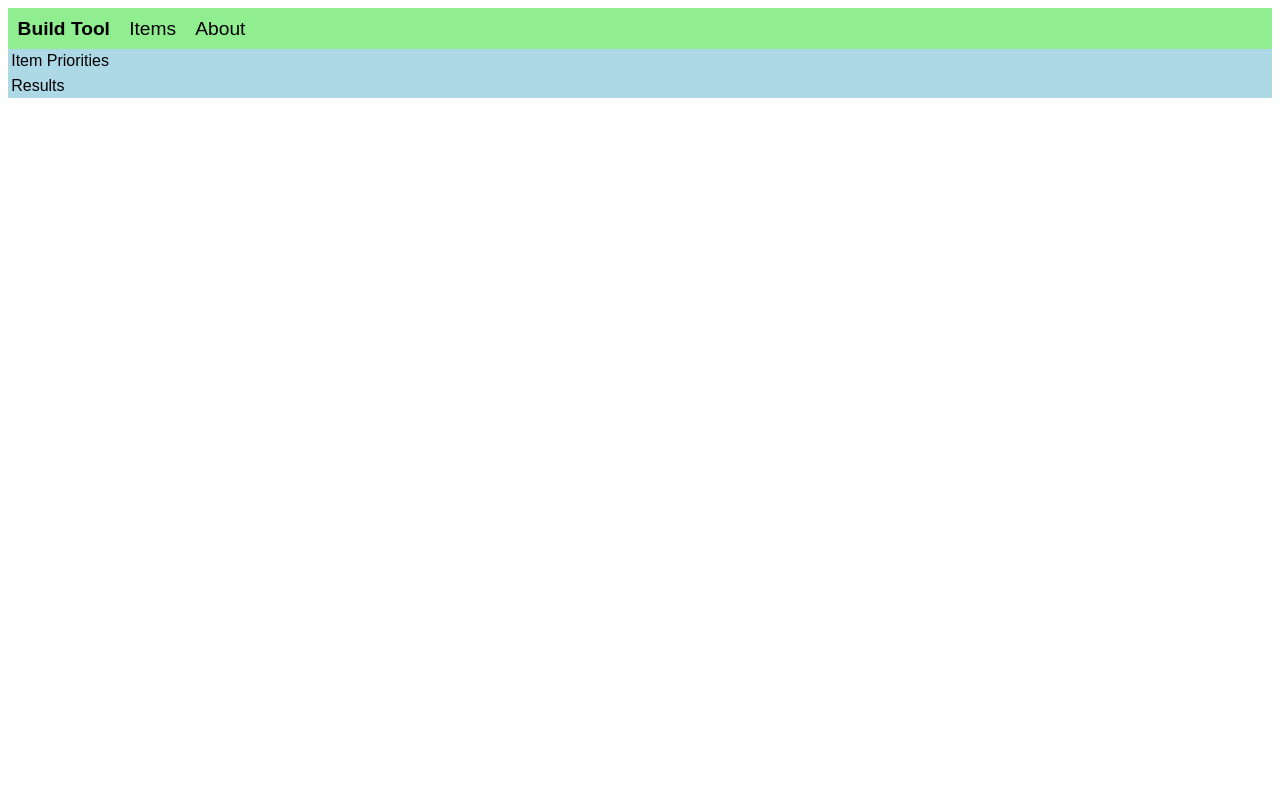
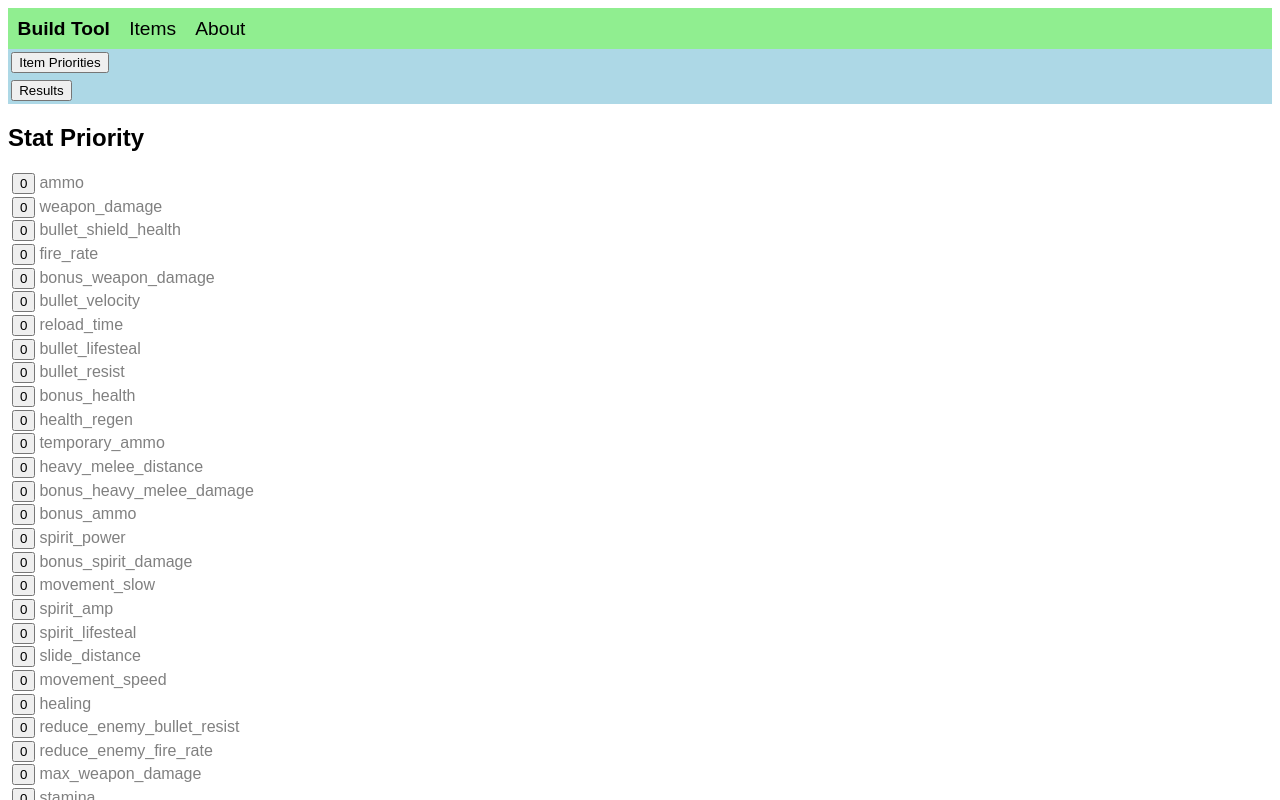
Before and after one commit to shrimpactivity/deadlock-anvil, a React (Vite) app: page /build in a window 1280 px wide. Shown: the top 800 px of the page. Built offline with nearby package versions, Linux system fonts and the light colour scheme.

Commit message:
fixed side nav bar

```diff
--- a/src/components/nav/SideNavBar.tsx
+++ b/src/components/nav/SideNavBar.tsx
@@ -1,36 +1,21 @@
-import { NavLink } from "react-router-dom";
+import "./SideNavBar.css";
 
-import "./SideNavBar.css";
-import { useState } from "react";
+interface Props {
+    pages: string[];
+    activePage?: string;
+    onPageChange: (page: string) => void;
+}
 
-export default function SideNavBar() {
-    const pages = ["Item Priorities", "Results"];
-    const [activePage, setActivePage] = useState(pages[0]);
-
+export default function SideNavBar({ pages, activePage, onPageChange }: Props) {
     return (
         <div className="side-nav-bar">
             <nav>
                 <ul className="side-nav-bar-items">
-                    <li>
-                        <NavLink
-                            to="/build/priorities"
-                            className={({ isActive, isPending }) =>
-                                isActive ? "active" : isPending ? "pending" : ""
-                            }
-                        >
-                            Item Priorities
-                        </NavLink>
-                    </li>
-                    <li>
-                        <NavLink
-                            to="/build/result"
-                            className={({ isActive, isPending }) =>
-                                isActive ? "active" : isPending ? "pending" : ""
-                            }
-                        >
-                            Results
-                        </NavLink>
-                    </li>
+                    {pages.map((page) => (
+                        <li key={page} className={page === activePage ? "active" : ""}>
+                            <button onClick={() => onPageChange(page)}>{page}</button>
+                        </li>
+                    ))}
                 </ul>
             </nav>
         </div>
--- a/src/config/build-order.config.ts
+++ /dev/null
@@ -1 +0,0 @@
-export const COST_BREAKPOINTS = [];
--- /dev/null
+++ b/src/config/build.config.ts
@@ -0,0 +1,3 @@
+export const COST_BREAKPOINTS = [5000, 15000];
+
+export const UTILITY_ITEMS = [];
--- /dev/null
+++ b/src/hooks/use-page-nav.ts
@@ -0,0 +1,7 @@
+import { useState } from "react";
+
+export function usePageNav(pages: string[], defaultPage?: string) {
+    const [activePage, setActivePage] = useState(defaultPage);
+
+    return { pages, activePage, onPageChange: (page: string) => setActivePage(page) };
+}
--- a/src/lib/calc.ts
+++ b/src/lib/calc.ts
@@ -73,6 +73,7 @@ function calculateItemStatPriority(item: Item, priority: StatPriority): number {
  */
 function calculateItemConditionPriority(item: Item, priority: ConditionPriority) {
     let result = 0;
+
     const passiveCondition = item.passive?.condition;
     if (passiveCondition && priority[passiveCondition]) {
         result += priority[passiveCondition];
@@ -82,7 +83,7 @@ function calculateItemConditionPriority(item: Item, priority: ConditionPriority)
     if (activeCondition && priority[activeCondition]) {
         result += priority[activeCondition];
     }
-    console.log("condition:", result);
+
     return result;
 }
 
--- a/src/lib/utils.ts
+++ b/src/lib/utils.ts
@@ -1,5 +1,11 @@
+import { Item } from "../types/item";
+
 export function underscoreToUpperCase(str: string): string {
     const words = str.split("_");
     const capitalWords = words.map((word) => word.charAt(0).toUpperCase() + word.slice(1));
     return capitalWords.join(" ");
 }
+
+export function getItemByName(items: Item[], name: string): Item | undefined {
+    return items.filter(item => item.name === name)[0];
+}
--- /dev/null
+++ b/src/routes/AboutPage.tsx
@@ -0,0 +1,3 @@
+export default function AboutPage() {
+  return <div>This is the about page (WIP)</div>;
+}
--- /dev/null
+++ b/src/routes/ItemsPage.tsx
@@ -0,0 +1,3 @@
+export default function ItemsPage() {
+    return <div>This is the items list page (WIP)</div>;
+}
--- a/src/routes/build/BuildRoot.tsx
+++ b/src/routes/build/BuildRoot.tsx
@@ -1,12 +1,21 @@
 import SideNavBar from "@/components/nav/SideNavBar";
-import { useState } from "react";
+import { usePageNav } from "../../hooks/use-page-nav";
+import PrioritiesPage from "./PrioritiesPage";
+import ResultsPage from "./ResultsPage";
+import { ReactNode } from "react";
 
 export default function BuildRoot() {
-    const [activePage, setActivePage] = useState<string | undefined>();
+    const pages: Record<string, ReactNode> = {
+        "Item Priorities": <PrioritiesPage />,
+        Results: <ResultsPage />,
+    };
+    const defaultPage = "Item Priorities";
+    const pageNav = usePageNav(Object.keys(pages), defaultPage);
 
     return (
-        <div>
-            <SideNavBar />
+        <div className="Build Page">
+            <SideNavBar {...pageNav} />
+            {pageNav.activePage && pages[pageNav.activePage]}
         </div>
     );
 }
```
Also changed, not shown: src/main.tsx (+4 -3 lines).
